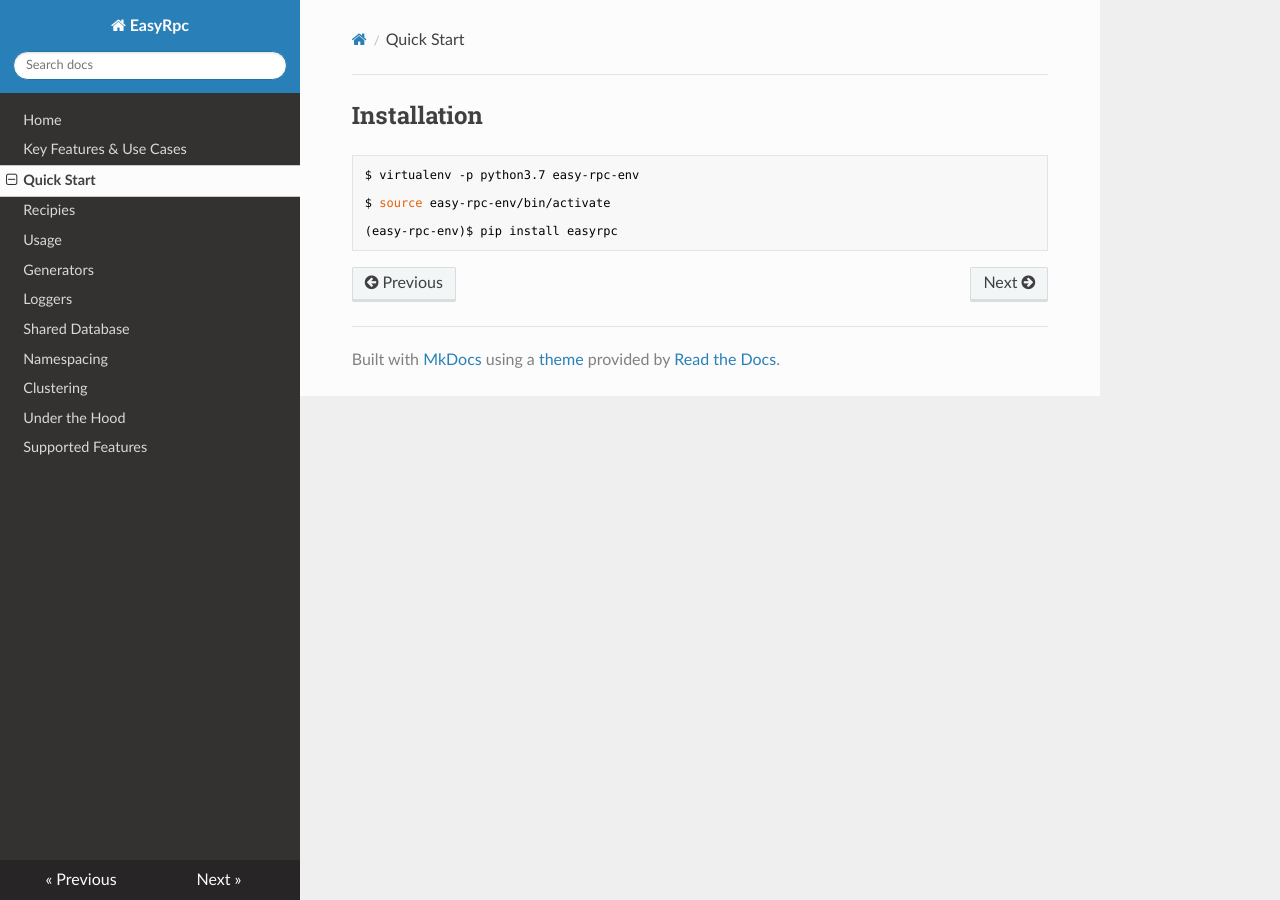
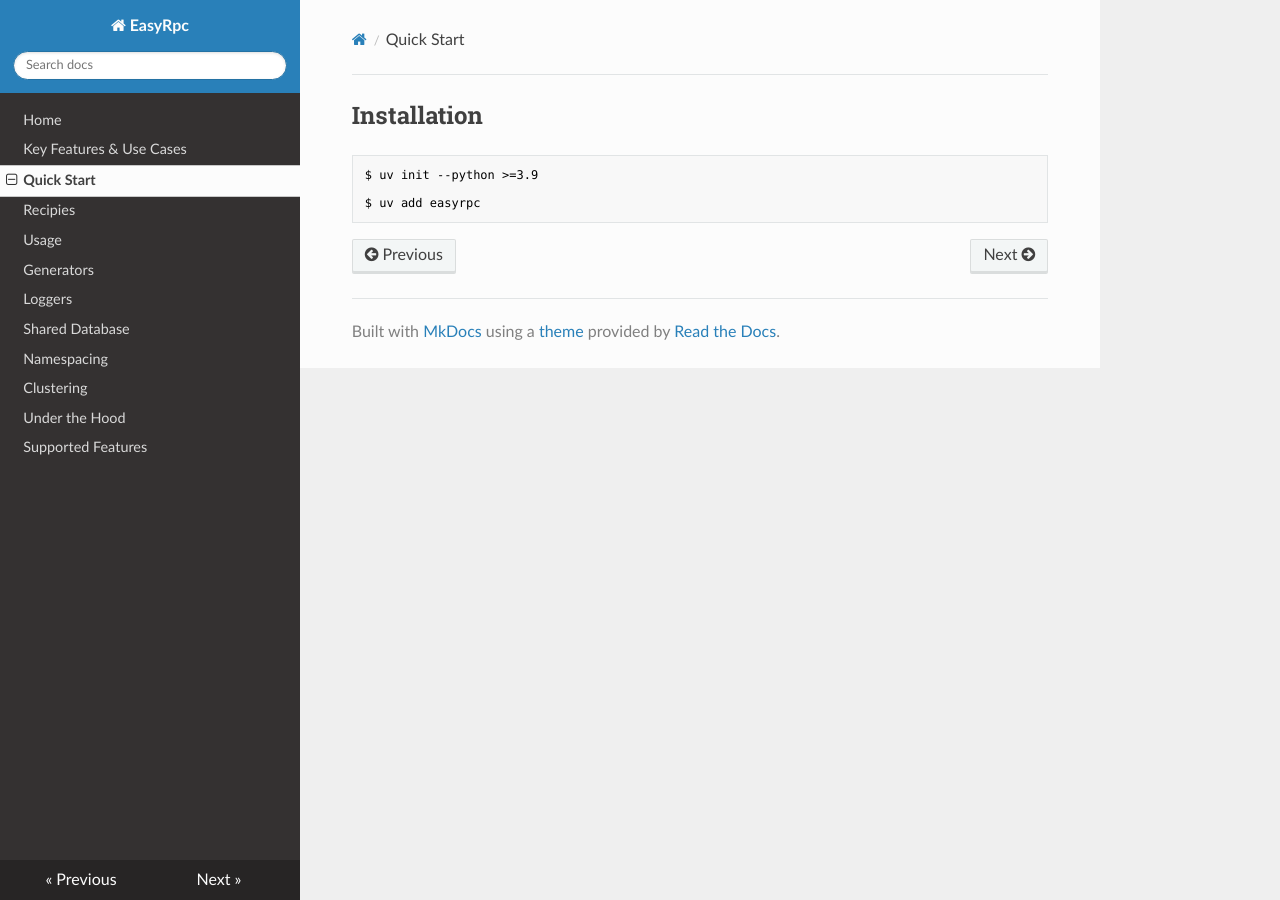
Before and after one commit to codemation/easyrpc, an MkDocs documentation site: the page built from docs/quick_start.md, in a window 1280 px wide. Built offline with MkDocs 1.6.1, drawn with Linux system fonts in a browser that asks for light colours; nearby versions of some CDN libraries.

Commit message:
updated mininum python version to 3.9

````diff
--- a/docs/quick_start.md
+++ b/docs/quick_start.md
@@ -1,8 +1,6 @@
 ## Installation
 ```bash
-$ virtualenv -p python3.7 easy-rpc-env
+$ uv init --python >=3.9
 
-$ source easy-rpc-env/bin/activate
-
-(easy-rpc-env)$ pip install easyrpc
+$ uv add easyrpc
 ```
--- a/setup.py
+++ b/setup.py
@@ -16,6 +16,6 @@ setuptools.setup(
          "License :: OSI Approved :: MIT License",
          "Operating System :: OS Independent",
      ],
-     python_requires='>=3.7, <4',
+     python_requires='>=3.9, <4',
      install_requires=['PyJWT==2.0.0', 'fastapi', 'uvicorn', 'websockets', 'aiohttp'],
  )
````
Also changed, not shown: README.md (+2 -4 lines), 3 other files.
